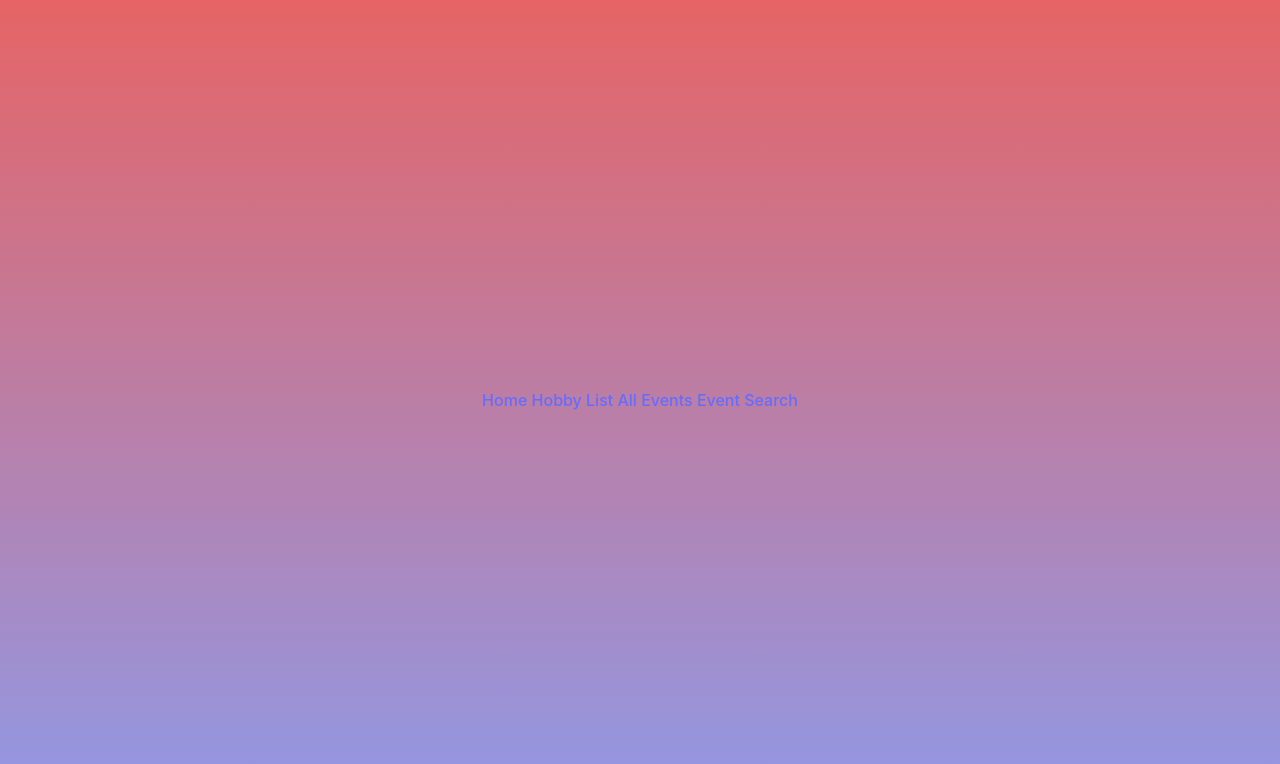
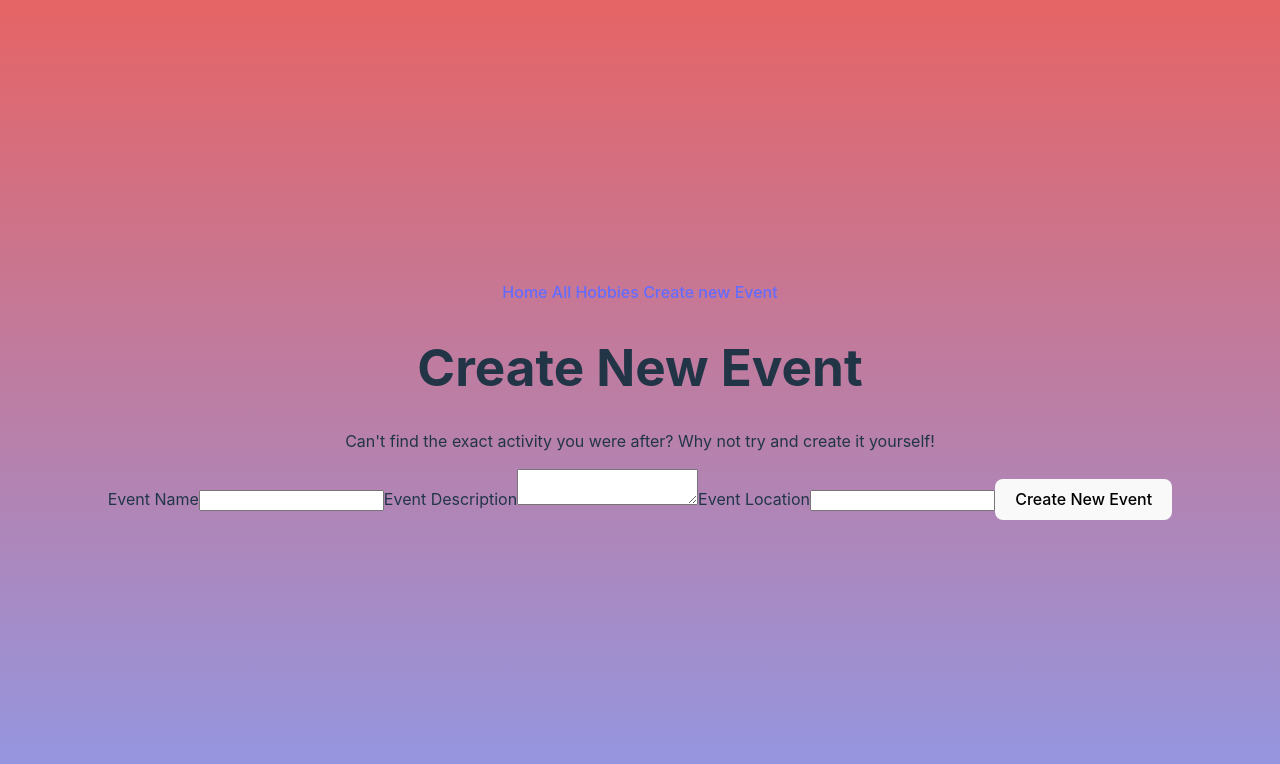
Before and after one commit to reedninety/Codeop_MVP, a React (Vite) app in the folder client/: page /new-event in a window 1280 px wide. Shown: the top 764 px of the page. Built offline with nearby package versions, Linux system fonts and the light colour scheme.

Commit message:
new-post-added

```diff
--- a/client/src/App.jsx
+++ b/client/src/App.jsx
@@ -1,18 +1,20 @@
-import "./App.css";
+import './App.css';
 import { Routes, Route, Link } from "react-router-dom";
 import Home from "./pages/Home";
 import AllHobbies from "./pages/AllHobbies";
 import EventList from "./pages/EventList";
 import SearchForm from "./pages/SearchForm";
+import NewEvent from "./pages/NewEvent";
 
 export default function App() {
   return (
-    <div className="App">
+    <div className = "App">
       <nav>
-        <Link to="/"> Home </Link>
-        <Link to="/all-hobbies"> Hobby List </Link>
-        <Link to="/event-list"> All Events </Link>
-        <Link to="/event-search"> Event Search </Link>
+          <Link to="/"> Home </Link>
+          {/* <Link to="/all-hobbies"> Hobby List </Link> */}
+          {/* <Link to="/event-list"> All Events </Link> */}
+          <Link to="/event-search"> All Hobbies </Link>
+          <Link to="/new-event"> Create new Event </Link>
       </nav>
 
       <Routes>
@@ -20,7 +22,9 @@ export default function App() {
         <Route path="/all-hobbies" element={<AllHobbies />} />
         <Route path="/event-list" element={<EventList />} />
         <Route path="/event-search" element={<SearchForm />} />
+        <Route path="/new-event" element={<NewEvent />} />
       </Routes>
+
     </div>
   );
 }
--- /dev/null
+++ b/client/src/pages/NewEvent.jsx
@@ -0,0 +1,87 @@
+import React from 'react';
+import { useEffect, useState } from "react";
+
+
+export default function NewEvent() {
+
+    const [newEvent, setNewEvent] = useState({
+  });
+  const [input, setInput] = useState({
+event_name: "",
+  event_location: "",
+  event_description: "",
+});
+
+
+  async function addEvent() {
+    try {
+      const response = await fetch("/api/events", {
+        method: "POST",
+        headers: {
+          "Content-Type": "application/json",
+        },
+        body: JSON.stringify(input),
+      });
+
+      const data = await response.json();
+      console.log(data);
+
+    //   setNewEvent(data);
+    } catch (err) {
+      console.log(err);
+    }
+  };
+
+  function handleChange(event){
+    const{value, name} = event.target;
+    setInput((state) => ({
+      ...state,
+      [name]: value,
+    }));
+  };
+
+  function handleSubmit(e){
+    e.preventDefault()
+    addEvent()
+  }
+
+  return (
+    <div>
+        <h1>
+        Create New Event
+        </h1>
+        <p>Can't find the exact activity you were after? Why not try and create it yourself!</p>
+        <form onSubmit={handleSubmit}>
+        <label for="event_name">Event Name</label>
+        <input
+            name="event_name"
+            id="event_name"
+            type="text"
+            value={input.event_name}
+            onChange={handleChange}
+          />
+           <label for="event_description">Event Description</label>
+          <textarea
+            name="event_description"
+            id="event_description"
+            type="text"
+            value={input.event_description}
+            onChange={handleChange}
+          />
+           <label for="event_location">Event Location</label>
+        <input
+            name="event_location"
+            id="event_location"
+            type="text"
+            value={input.event_location}
+            onChange={handleChange}
+          />
+          <button>Create New Event</button>
+        </form>
+        {input.event_location}
+
+
+
+    </div>
+  )
+}
--- a/client/src/pages/SearchForm.jsx
+++ b/client/src/pages/SearchForm.jsx
@@ -32,19 +32,19 @@ export default function SearchForm() {
       }));
     };
 
-    // const getEvents = () => {
-    //   // const { event_location } = input;
-    //   // get events filtered by input
-    //   fetch("/api/events?event_location=" + input.event_location)
-    //   .then((response) => response.json())
-    //   .then((events) => {
-    //     setEvents(events)
-    //     console.log(events);
-    //   })
-    //   .catch((error) => {
-    //     console.log(error);
-    //   });
-    //   };
+    const getEvents = () => {
+      // const { event_location } = input;
+      // get events filtered by input
+      fetch("/api/events?event_location=" + input.event_location)
+      .then((response) => response.json())
+      .then((events) => {
+        setEvents(events)
+        console.log(events);
+      })
+      .catch((error) => {
+        console.log(error);
+      });
+      };
 
     //attempt with chaining
       // const getEvents = () => {
@@ -98,16 +98,16 @@ export default function SearchForm() {
 
   //attempt with promise.all
 
-    const getEvents = () => {
-      Promise.all([locationRequest, skillRequest])
-      .then((events) => {
-          setEvents(events);
+    // const getEvents = () => {
+    //   Promise.all([locationRequest, skillRequest])
+    //   .then((events) => {
+    //       setEvents(events);
 
-      })
-      .catch(error => {
-        console.error(error);
-     });
-        }
+    //   })
+    //   .catch(error => {
+    //     console.error(error);
+    //  });
+    //     }
 
     const handleSubmit = (event) => {
       event.preventDefault();
```
Also changed, not shown: 1 other file (tests, documents, lock files or other folders).
